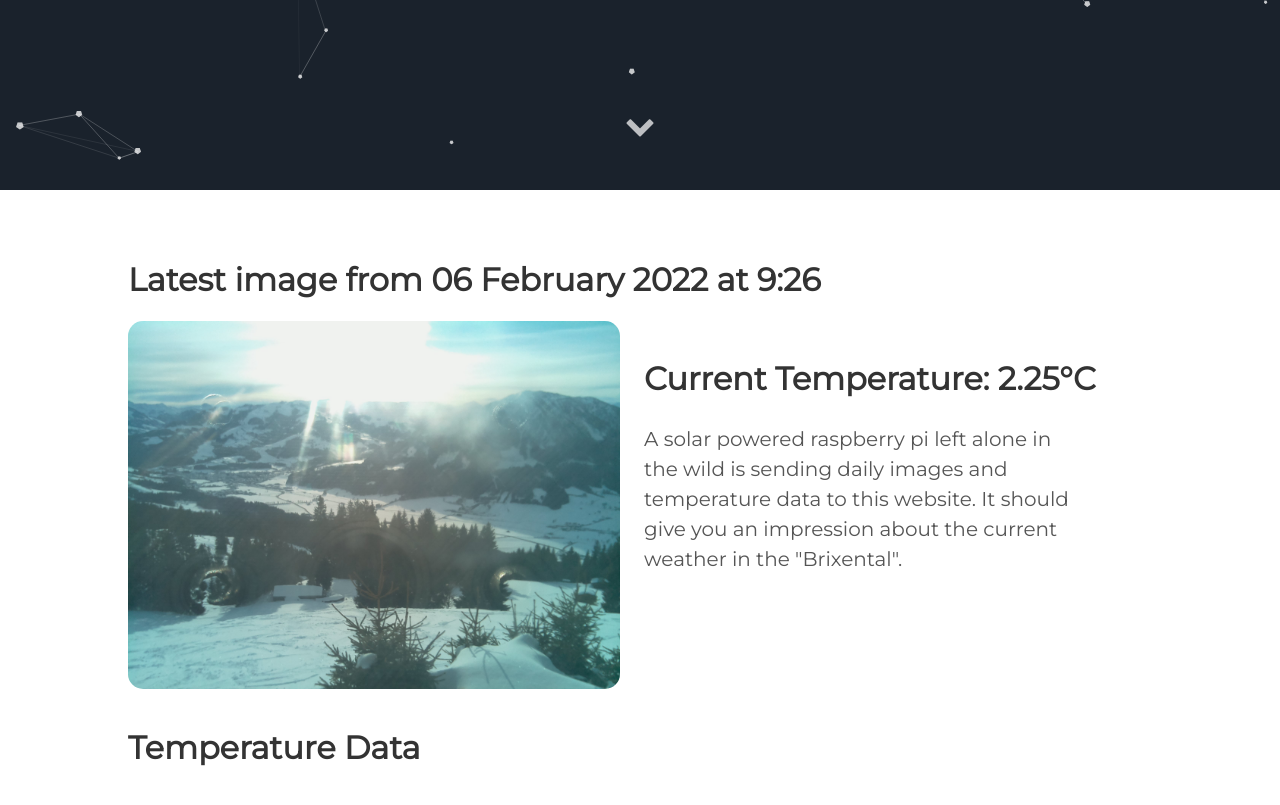
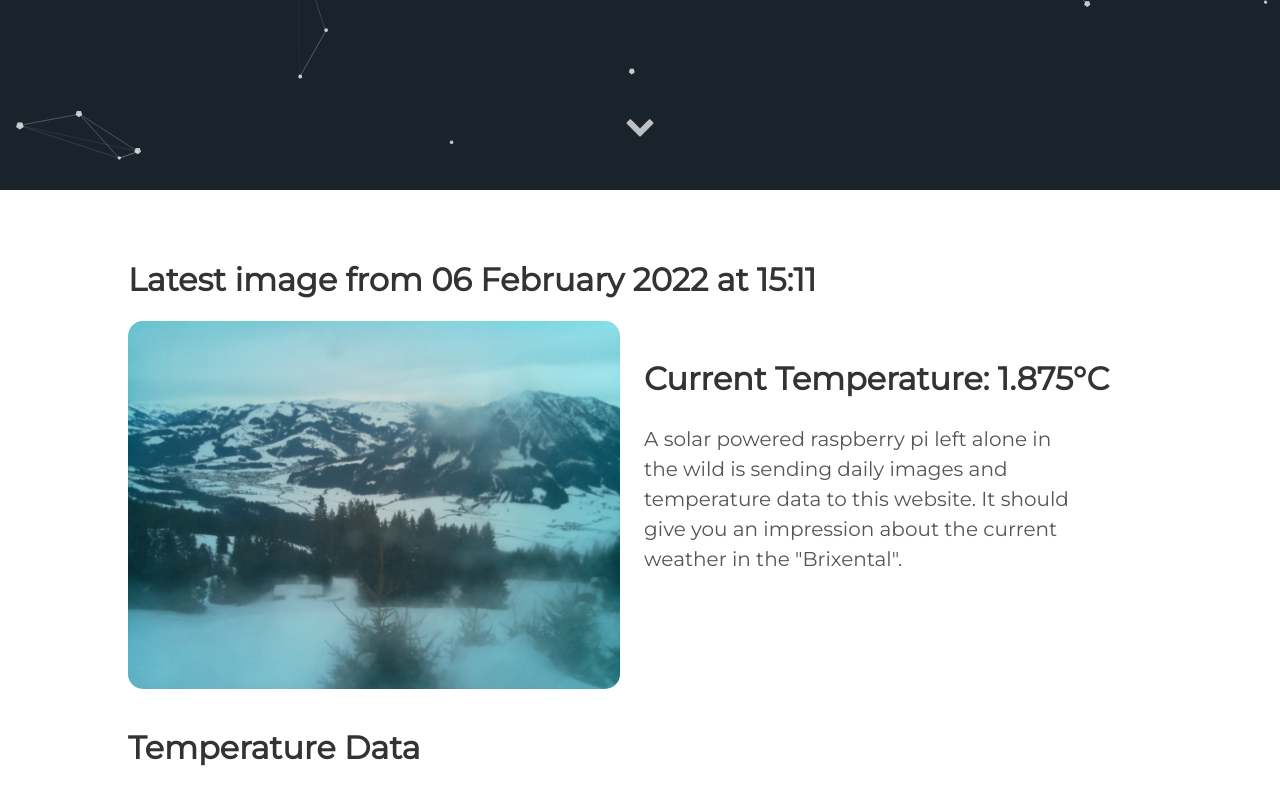
Before and after one commit to vektorious/vektorious.github.io, a Jekyll site: the page built from resources/huette.md, in a window 1280 px wide and 900 px high, scrolled down 710 px. Shown: the top 805 px of the window. Built offline with Jekyll 4.4.1, drawn with Linux system fonts in a browser that asks for light colours.

Commit message:
I'm a bot beep boop

```diff
--- a/resources/huette.md
+++ b/resources/huette.md
@@ -6,13 +6,13 @@ image: '/assets/img/'
 description: 'Live image from the Austrian alps'
 twitter_text: ' '
 ---
-## Latest image from 06 February 2022 at  9:26
+## Latest image from 06 February 2022 at 15:11
 <div class="huette">
   <div class="huette-image">
     <img src="{{ "/assets/img/huette.jpg" | prepend: site.baseurl }}">
   </div>
   <div class="huette-text">
-        <h2>Current Temperature: 2.25°C</h2>
+        <h2>Current Temperature: 1.875°C</h2>
         <p>A solar powered raspberry pi left alone in the wild is sending daily images and temperature data to this website. It should give you an impression about the current weather in the "Brixental".</p>
 
   </div>
```
Also changed, not shown: rpi-script/2022-02-06_150940.txt (renamed from rpi-script/2022-02-06_092449.txt, +5 -5 lines), rpi-script/huette.md (+2 -2 lines), assets/img/huette.jpg, assets/img/temp_plot.png, rpi-script/temp_plot.png, 1 other file.
